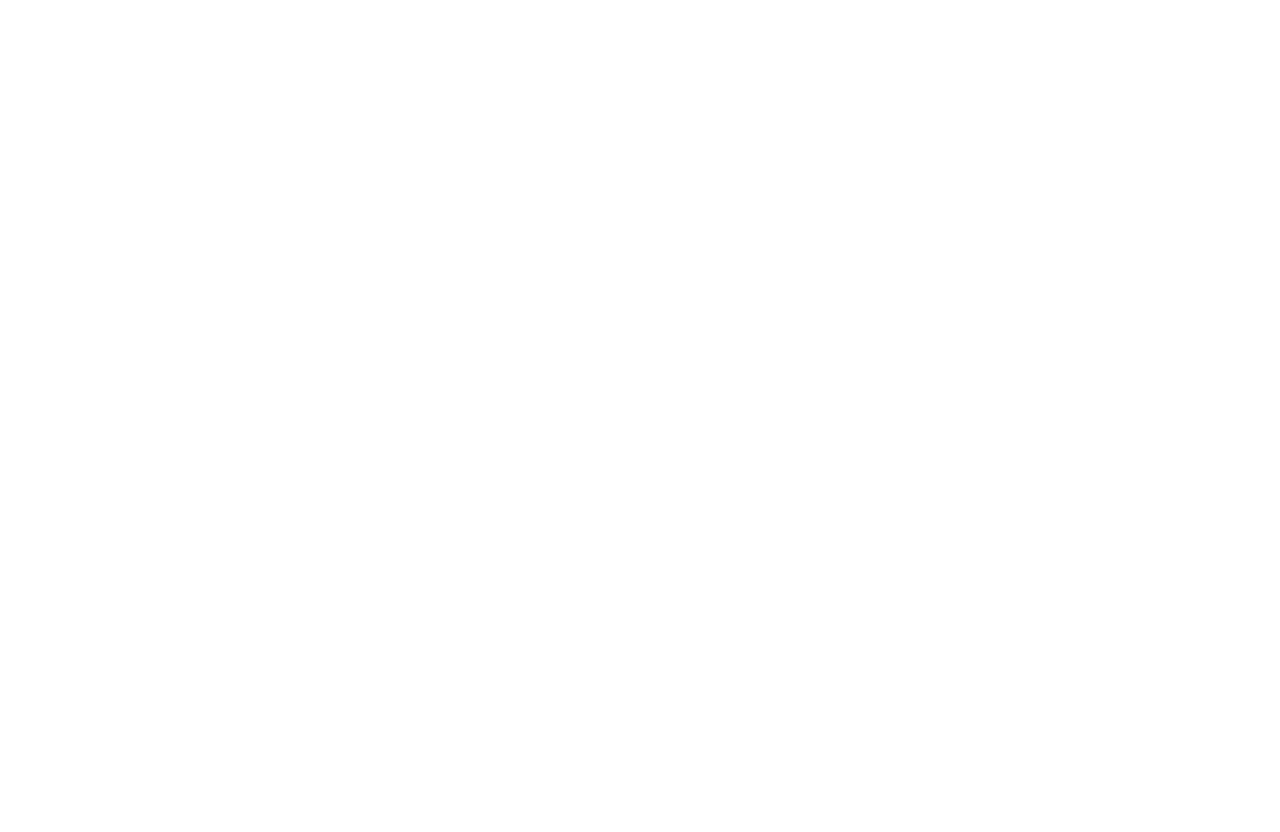
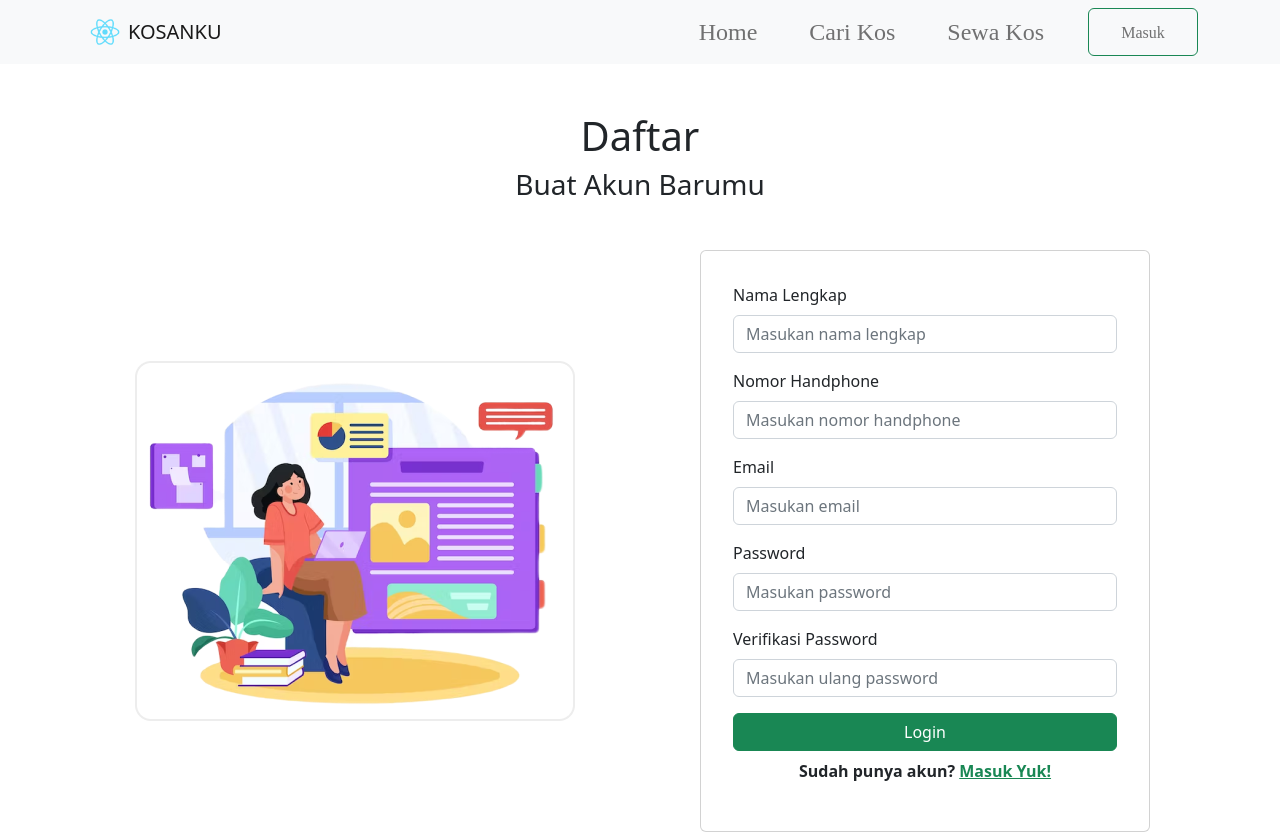
Before and after one commit to synrgy-final-project-team-a/frontend-fsw, a React (Create React App) app: page /register/1 in a window 1280 px wide. Before the commit this address had no page. Before the commit the page ends 800 px from the top, so only its background shows below. Built offline with nearby package versions, Linux system fonts and the light colour scheme.

Commit message:
register routes

```diff
--- a/src/components/navbar.jsx
+++ b/src/components/navbar.jsx
@@ -16,7 +16,7 @@
 		<Navbar bg="light" expand="lg">
 			<Container>
 				<Navbar.Brand href="/">
-					<img src="./logo192.png" width="30" height="30" className="d-inline-block align-top mx-2" alt="..." />
+					<img src="/logo192.png" width="30" height="30" className="d-inline-block align-top mx-2" alt="..." />
 					KOSANKU
 				</Navbar.Brand>
 				<Navbar.Toggle aria-controls="basic-navbar-nav" />
```
Also changed, not shown: src/pages/pencari/registerAs.jsx (+8 -0 lines), src/routes/admin.js (+25 -0 lines), src/routes/pencari.js (+0 -15 lines), src/assets/scss/variables.scss (added).
